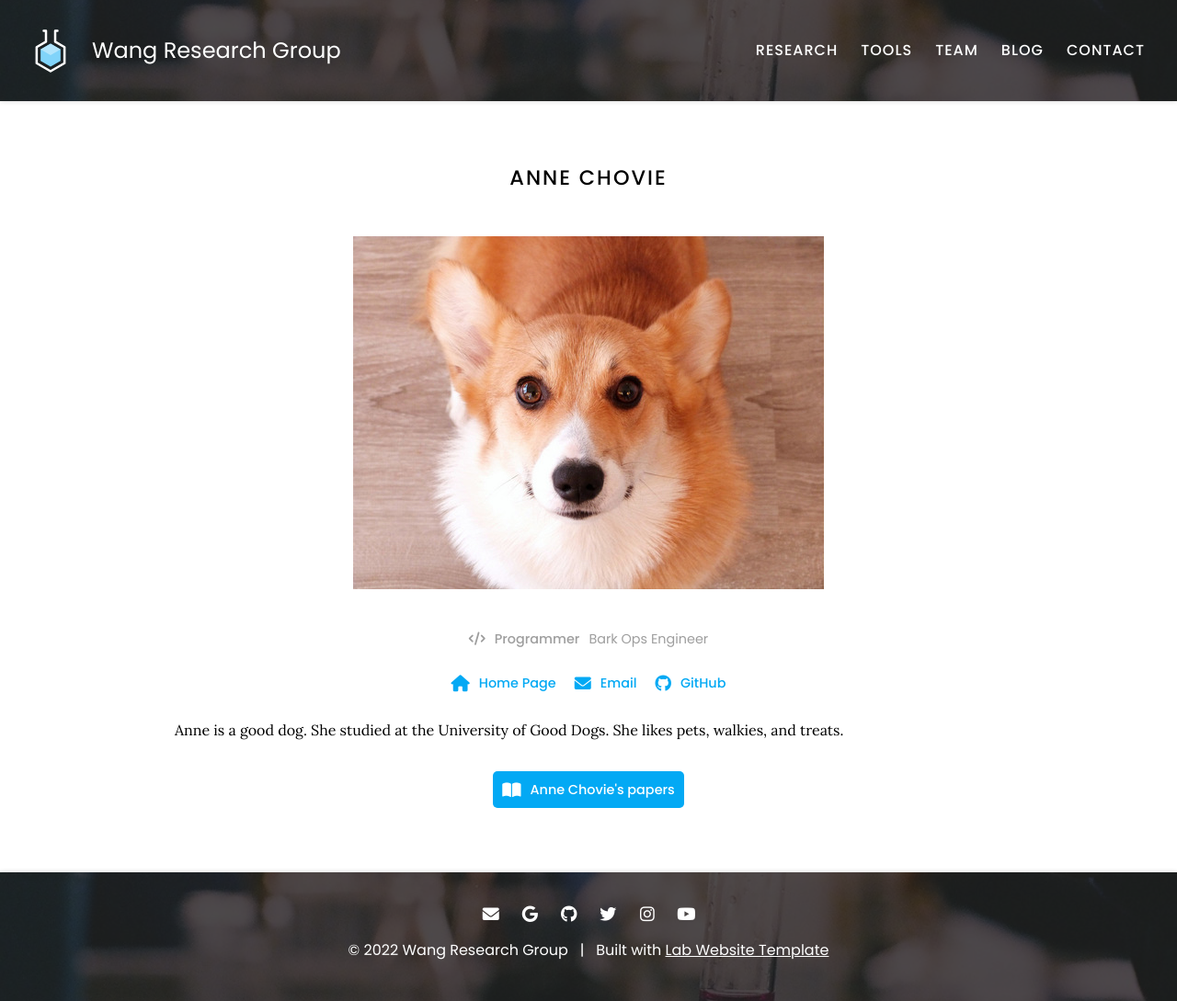
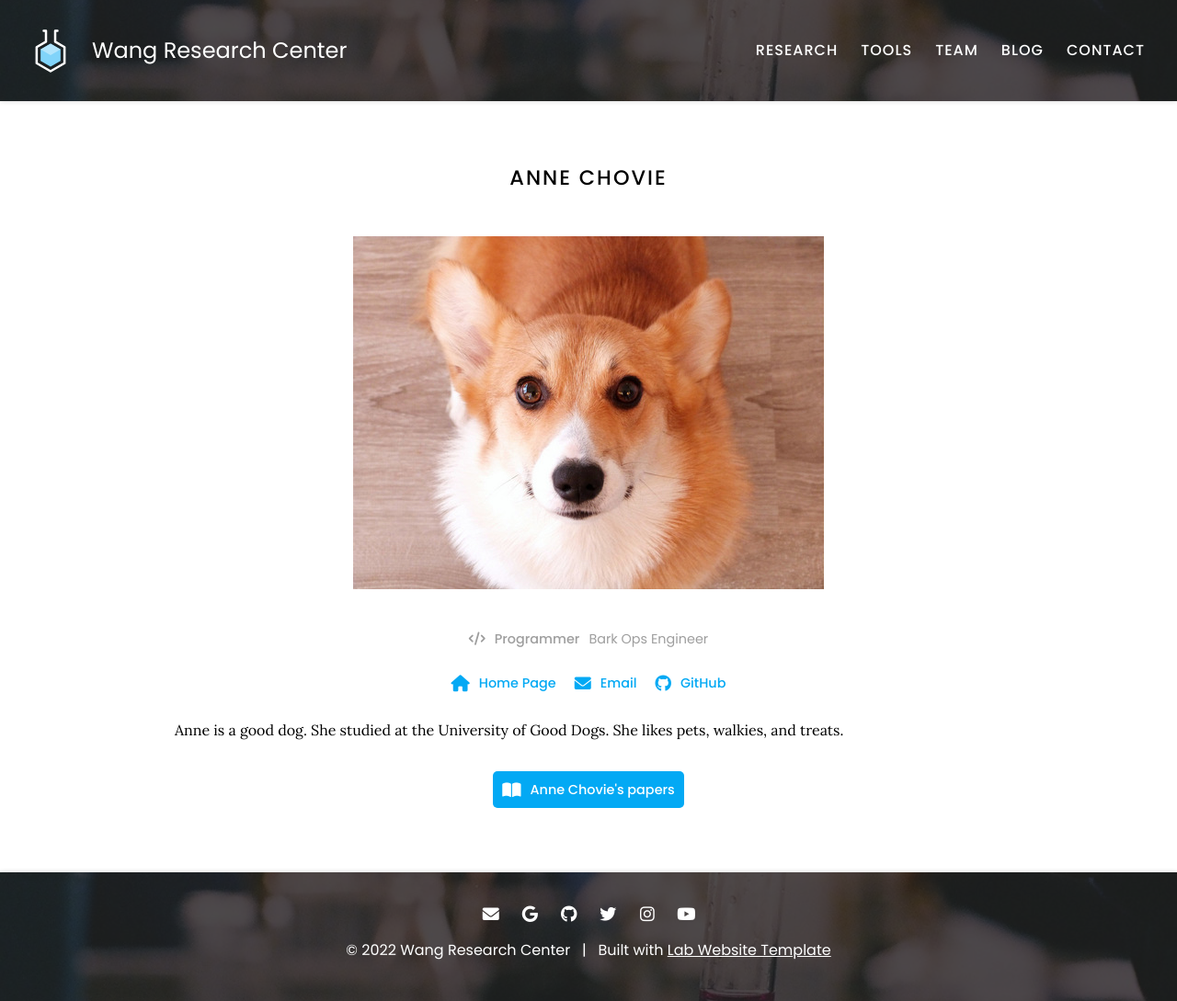
Before and after one commit to sean8purdue/lab-website-template, a Jekyll site: the page built from _members/anne-chovie.md, in a window 1280 px wide. Shown: the whole page at 92% size. Built offline with Jekyll 4.4.1, drawn with Linux system fonts in a browser that asks for light colours.

Commit message:
add local env

```diff
--- a/_config.yaml
+++ b/_config.yaml
@@ -1,7 +1,7 @@
 ### basic settings
 
 # site properties and page defaults
-title: Wang Research Group
+title: Wang Research Center
 description: An easy-to-use, flexible website template for labs, with automatic citations, GitHub tag imports, pre-built components, and more.
 logo: images/logo.svg
 header: images/background.jpg
```
Also changed, not shown: Gemfile.lock.
